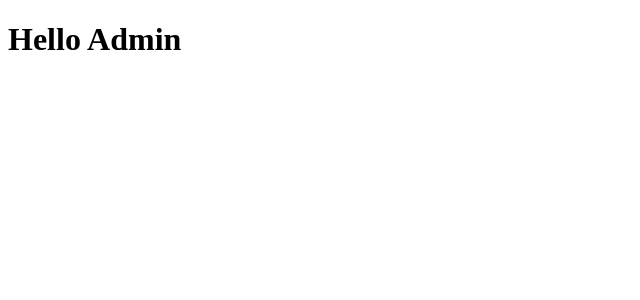
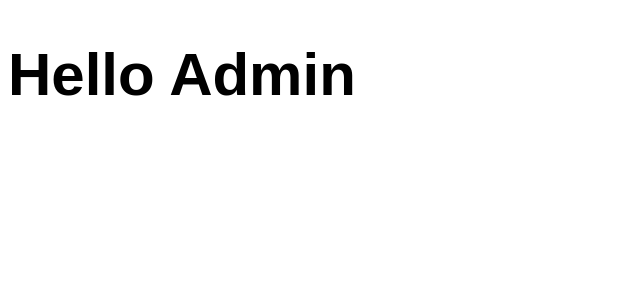
Before and after one commit to techswitch-learners/testswitch-frontend-admin, a Next.js app: page / in a window 1280 px wide. Shown: the top 300 px of the page, without its empty margins (0-640 px from the left). Built offline with nearby package versions, Linux system fonts and the light colour scheme.

Commit message:
Added SCSS to project
Installed SCSS for typescript

```diff
--- /dev/null
+++ b/next.config.js
@@ -0,0 +1,4 @@
+const withSass = require('@zeit/next-sass');
+module.exports = withSass({
+    cssModules: true
+});
--- a/package.json
+++ b/package.json
@@ -20,7 +20,9 @@
   },
   "homepage": "https://github.com/techswitch-learners/testswitch-frontend-admin#readme",
   "dependencies": {
+    "@zeit/next-sass": "^1.0.1",
     "next": "^9.3.4",
+    "node-sass": "^4.13.1",
     "react": "^16.13.1",
     "react-dom": "^16.13.1"
   },
--- /dev/null
+++ b/page-styles/index.module.scss
@@ -0,0 +1,7 @@
+$font-size: 60px;
+$font-family: sans-serif;
+
+.example {
+  font-size: $font-size;
+  font-family: $font-family;
+}
--- a/pages/index.tsx
+++ b/pages/index.tsx
@@ -1,5 +1,6 @@
 import {NextPage} from "next";
+import scss from '../page-styles/index.module.scss'
 
-const Home: NextPage = () => <h1>Hello Admin</h1>;
+const Home: NextPage = () => <h1 className={scss.example}>Hello Admin</h1>;
 
 export default Home;
```
Also changed, not shown: 1 other file (tests, documents, lock files or other folders).
